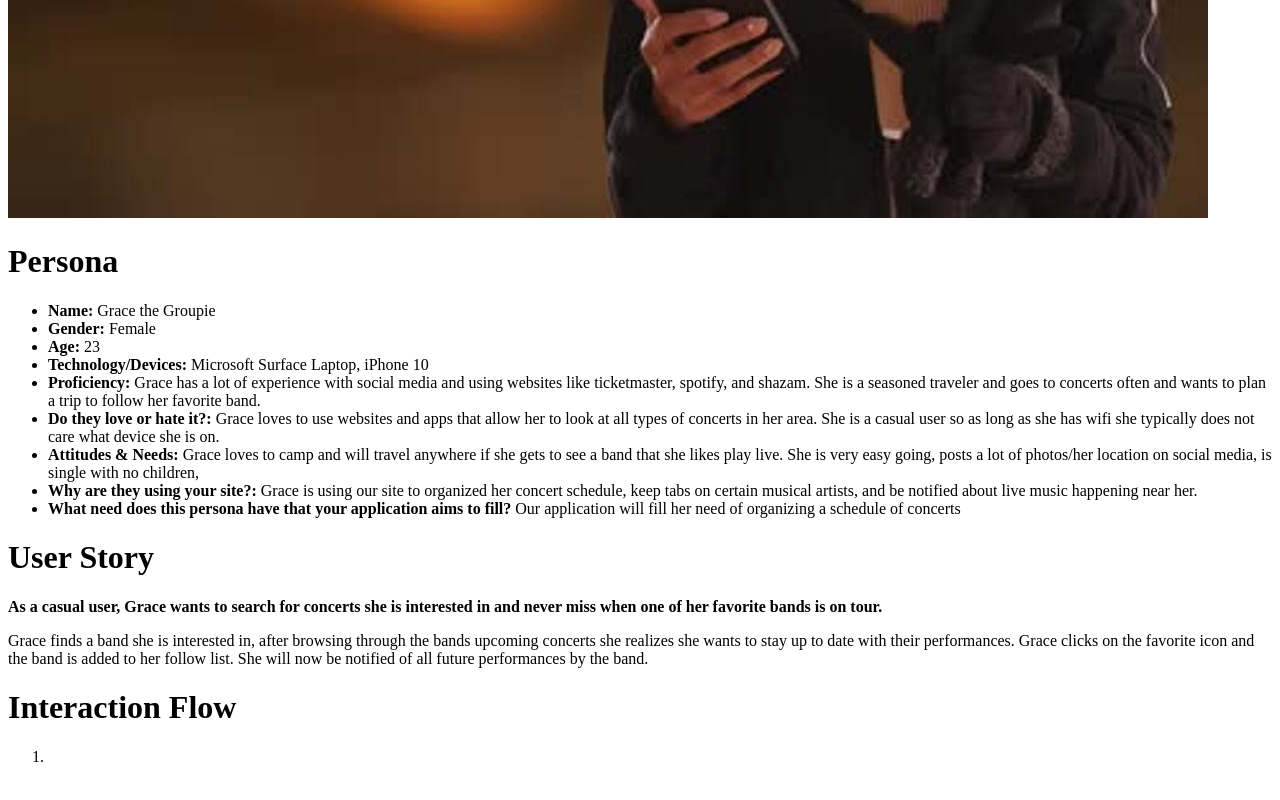
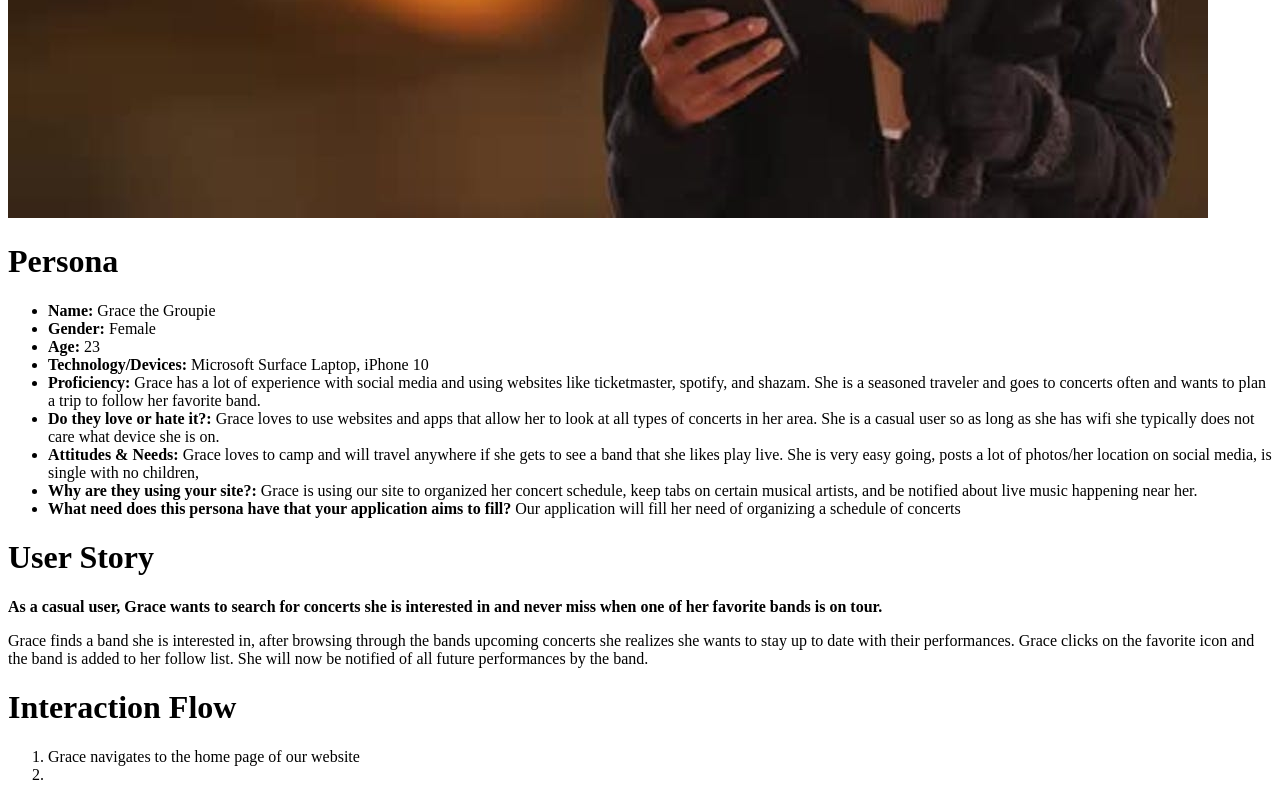
Before and after one commit to Concertcrawl/concert-crawl, a plain HTML site: page epic/grace.html in a window 1280 px wide. Shown: the part 662-1462 px from the top of the page. Drawn offline with Linux system fonts and the light colour scheme.

Commit message:
started interaction flow

```diff
--- a/epic/grace.html
+++ b/epic/grace.html
@@ -52,7 +52,8 @@
     <h1>Interaction Flow </h1>
     <div class = "list">
         <ol>
-            <li>  </li>
+            <li> Grace navigates to the home page of our website </li>
+            <li> </li>
         </ol>
     </div>
 
```
